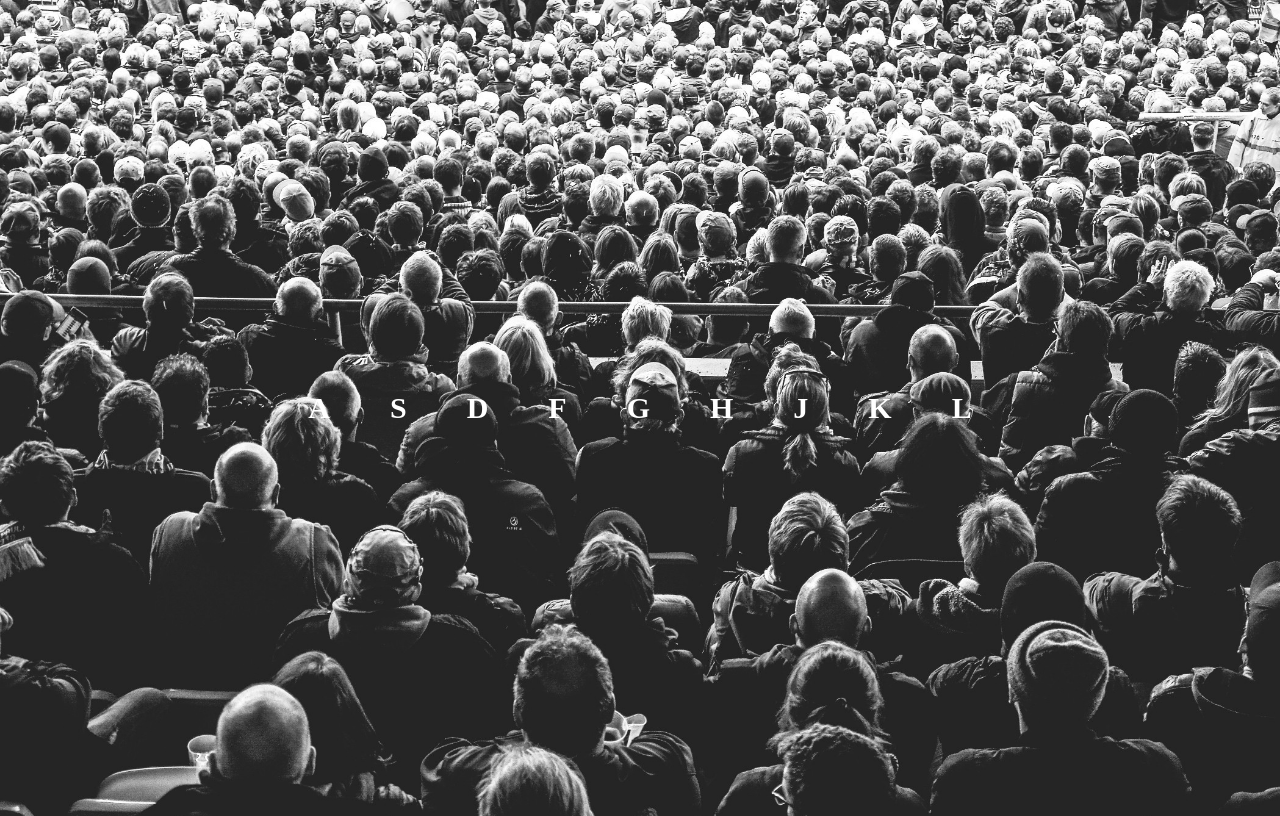
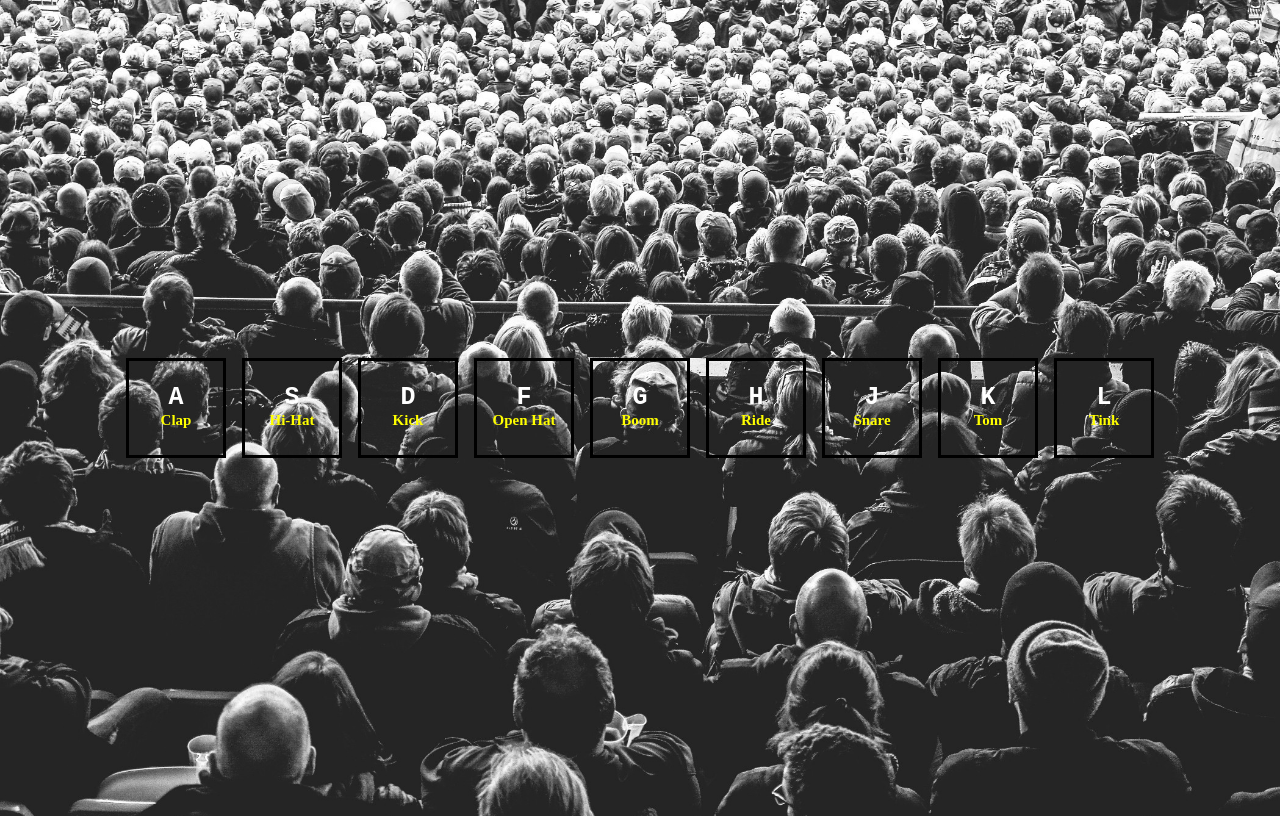
Before and after one commit to RWoolard/Javascript-drumkit, a plain HTML site: page index.html in a window 1280 px wide. Drawn offline with Linux system fonts and the light colour scheme.

Commit message:
Completed the look of the website (html and css).

```diff
--- a/index.html
+++ b/index.html
@@ -4,21 +4,49 @@
         <meta charset="UTF-8">
         <meta name="viewport" content="width=device-width, initial-scale=1.0">
         <meta http-equiv="X-UA-Compatible" content="IE=edge">
+        <title>JS Drum Kit</title>
         <link rel="stylesheet" href="styles.css">
 
     </head>
     <body>
 
         <div class="keys">
-            <div class="A">A</div>
-            <div class="S">S</div>
-            <div class="D">D</div>
-            <div class="F">F</div>
-            <div class="G">G</div>
-            <div class="H">H</div>
-            <div class="J">J</div>
-            <div class="K">K</div>
-            <div class="L">L</div>
+            <div class="key">
+                <kbd>A</kbd>
+                <span class = "instrument">Clap</span>
+            </div>
+            <div class="key">
+                <kbd>S</kbd>
+                <span class ="instrument"> Hi-Hat</span>
+            </div>
+            <div class="key">
+                <kbd>D</kbd>
+                <span class = "instrument">Kick</span>
+            </div>
+            <div class="key">
+                <kbd>F</kbd>
+                <span class="instrument">Open Hat</span>
+            </div>
+            <div class="key">
+                <kbd>G</kbd>
+                <span class="instrument">Boom</span>
+            </div>
+            <div class="key">
+                <kbd>H</kbd>
+                <span class="instrument">Ride</span>
+            </div>
+            <div class="key">
+                <kbd>J</kbd>
+                <span class="instrument">Snare </span>
+            </div>
+            <div class="key">
+                <kbd>K</kbd>
+                <span class="instrument">Tom</span>
+            </div>
+            <div class="key">
+                <kbd>L</kbd>
+                <span class="instrument">Tink</span>
+            </div>
         </div>
     </body>
 </html>
--- a/styles.css
+++ b/styles.css
@@ -14,10 +14,28 @@ html {
 }
 
 
-.A, .S, .D, .F, .G, .H, .J, .K, .L {
+.key {
+    display: flex;
+    flex-direction: column;
+    justify-items: center;
+    align-items: center;
+    border: black;
+    height: 50px;
+    width: 50px;
+    border-style: solid;
+    padding: 22px;
+    margin: 8px;
+    font-weight: bold;
+    font-size: 25px;
+    color: white;
 
-    padding: 30px;
-    font-weight: bold;
-    font-size: 30px;
-    color: white;
   }
+
+  .instrument {
+    display: flex;
+    justify-content: center;
+    align-items: center;
+    color: yellow;
+    font-size: 15px;
+    width: 80px;
+  }
```
